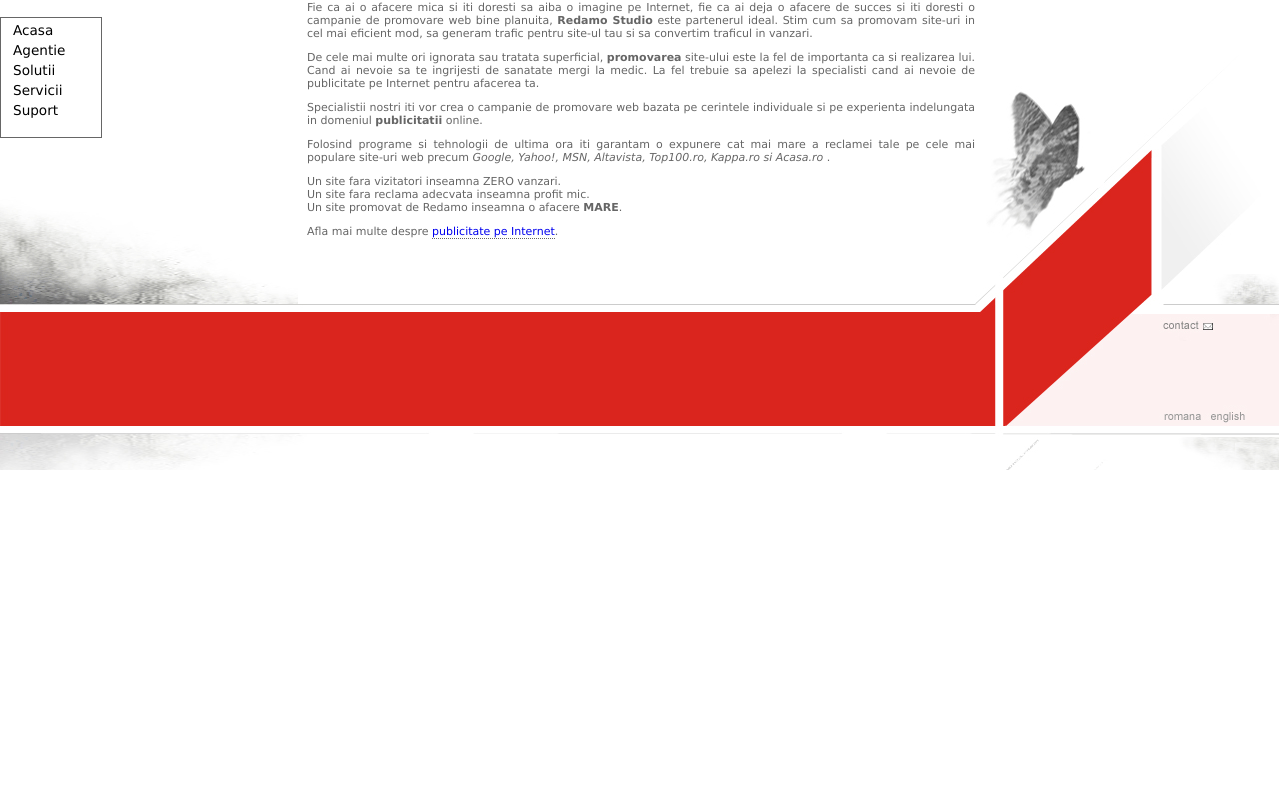
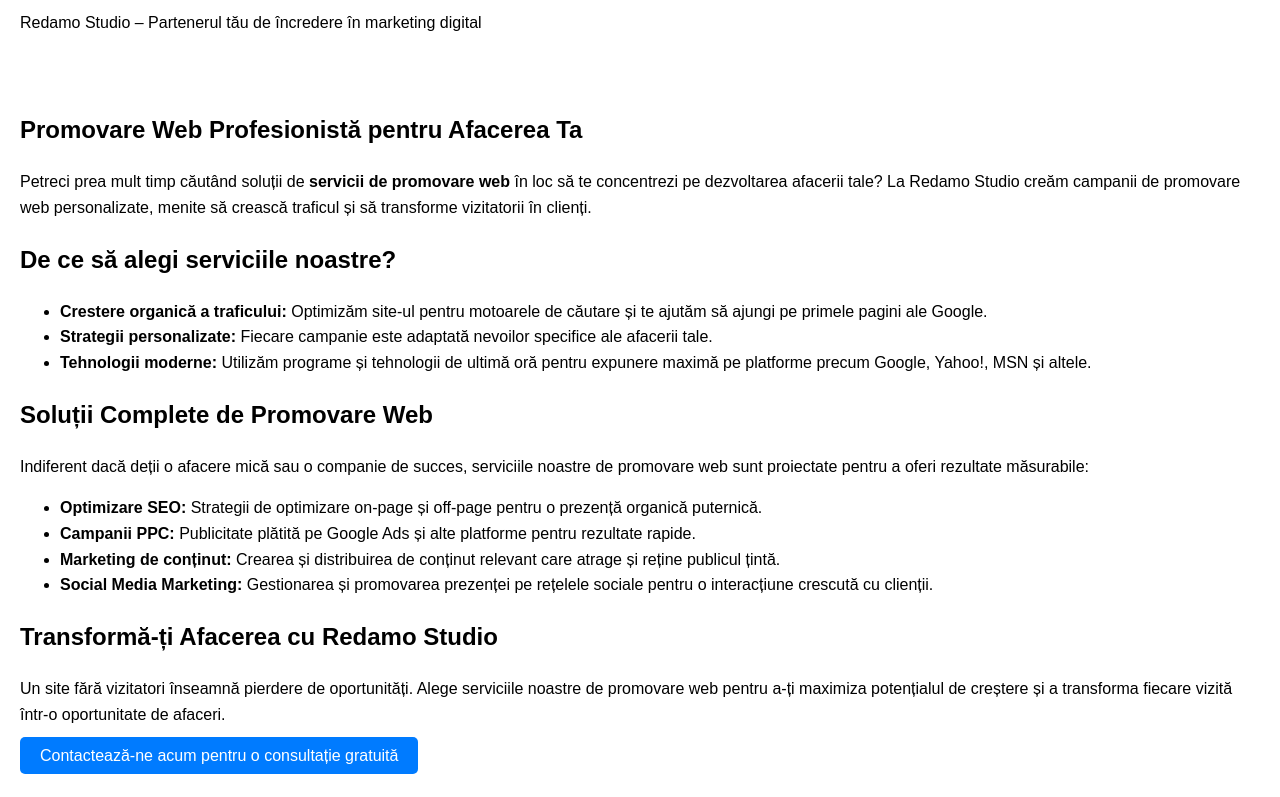
Before and after one commit to cristianstoica/www-redamo-com, a website: page src/index.html in a window 1280 px wide. Shown: the part 130-927 px from the top of the page. Before the commit the page ends 800 px from the top, so only its background shows below. Drawn offline with Linux system fonts and the light colour scheme.

Commit message:
First draft of SEO

```diff
--- a/src/index.html
+++ b/src/index.html
@@ -1,85 +1,83 @@
-<HTML><!-- InstanceBegin template="/Templates/butterfly.dwt" codeOutsideHTMLIsLocked="false" -->
-<HEAD>
-<!-- InstanceBeginEditable name="doctitle" -->
-<TITLE>Servicii de promovare web site :: REDAMO STUDIO</TITLE>
-<!-- InstanceEndEditable -->
-<!-- InstanceBeginEditable name="head" -->
-<meta name="description" content="Agentie specializata pe e-marketing ofera servicii promovare web si publicitate pentru companii din Romania si strainatate.">
-<meta name="keywords" content="publicitate internet campanie marketing reclama promovare web site afacere online optimizare motoare de cautare trafic studio">
-<!-- InstanceEndEditable -->
-<META HTTP-EQUIV="Content-Type" CONTENT="text/html; charset=iso-8859-1">
-<link rel="stylesheet" type="text/css" href="redamo.css">
-</HEAD>
-<BODY>
-<TABLE BORDER=0 CELLPADDING=0 CELLSPACING=0>
-  <TR>
-    <TD HEIGHT=325 ROWSPAN=2 BGCOLOR=#FFFFFF><p><img src="images/logo.png" alt="studio de publicitate" width="197" height="64" hspace="10" vspace="10"></p>
-      <div class="subs-navbar">
-        <ul>
-          <li><a href="index.html">Acasa</a></li>
-          <li><a href="portfolio.html">Agentie</a></li>
-          <li><a href="internet.html">Solutii</a></li>
-          <li><a href="oferta.html">Servicii</a></li>
-          <li><a href="/">Suport</a></li>
-        </ul>
-      </div></TD>
-    <TD HEIGHT=434 ROWSPAN=3 BGCOLOR=#FFFFFF width="100%"><div class="content"><!-- InstanceBeginEditable name="content" -->
-		<h4>Petreci mai mult timp cautand solutii de promovare web profesioniste decat sa te concentrezi asupra afacerii tale?</h4>
-        <p>Vrei ca <b>reclama</b> ta sa fie pe Internet? Vrei mai multe rezultate din traficul actual al site-ului tau?</p>
-        <p>Fie ca ai o afacere mica si iti doresti sa aiba o imagine pe Internet, fie ca ai deja o afacere de succes si iti doresti o campanie de promovare web bine planuita, <b>Redamo Studio</b> este partenerul ideal. Stim cum sa promovam site-uri in cel mai eficient mod, sa generam trafic pentru site-ul tau si sa convertim traficul in vanzari.</p>
-        <p>De cele mai multe ori ignorata sau tratata superficial, <b>promovarea</b> site-ului este la fel de importanta ca si realizarea lui. Cand ai nevoie sa te ingrijesti de sanatate mergi la medic. La fel trebuie sa apelezi la specialisti cand ai nevoie de publicitate pe Internet pentru afacerea ta.</p>
-        <p>Specialistii nostri iti vor crea o campanie de promovare web bazata pe cerintele individuale si pe experienta indelungata in domeniul <b>publicitatii</b> online.</p>
-        <p>Folosind programe si tehnologii de ultima ora iti garantam o expunere cat mai mare a reclamei tale pe cele mai populare site-uri web precum <i>Google, Yahoo!, MSN, Altavista, Top100.ro, Kappa.ro si Acasa.ro</i> .</p>
-        <p>Un site fara vizitatori inseamna ZERO vanzari.<br>
-          Un site fara reclama adecvata inseamna profit <span class="mic">mic</span>.<br>
-          Un site promovat de Redamo inseamna o afacere <b>MARE</b>.</p>
-        <p>Afla mai multe despre <a href="internet.html" class="term" title="internet">publicitate pe Internet</a>.</p>
-        <!-- InstanceEndEditable --></div></TD>
-    <TD COLSPAN=2 BGCOLOR=#FFFFFF align="right"></TD>
-    <TD> <IMG SRC="images/spacer.gif" WIDTH=1 HEIGHT=176 ALT=""></TD>
-  </TR>
-  <TR>
-    <TD COLSPAN=2 ROWSPAN=3 valign="bottom"> <IMG SRC="images/redamo_04.gif" ALT="afacere pe internet vanzari online campanie promovare web servicii de reclama solutii pentru a creste traficul siteului" WIDTH=304 HEIGHT=259></TD>
-    <TD> <IMG SRC="images/spacer.gif" WIDTH=1 HEIGHT=149 ALT=""></TD>
-  </TR>
-  <TR>
-    <TD ROWSPAN=3 valign="bottom"> <IMG SRC="images/redamo_05.gif" WIDTH=307 HEIGHT=117></TD>
-    <TD> <IMG SRC="images/spacer.gif" WIDTH=1 HEIGHT=109 ALT=""></TD>
-  </TR>
-  <TR>
-    <TD style="background:url(images/redamo_06.gif);" height=1></TD>
-    <TD> <IMG SRC="images/spacer.gif" WIDTH=1 HEIGHT=1 ALT=""></TD>
-  </TR>
-  <TR>
-    <TD BGCOLOR=#FFFFFF style="background:url(images/spacer.gif);" height=7></TD>
-    <TD ROWSPAN=5> <IMG SRC="images/redamo_08.gif" WIDTH=165 HEIGHT=165></TD>
-    <TD ROWSPAN=2 BGCOLOR=#FFFFFF> <IMG SRC="images/spacer.gif" WIDTH=139 HEIGHT=9 ALT=""></TD>
-    <TD> <IMG SRC="images/spacer.gif" WIDTH=1 HEIGHT=7 ALT=""></TD>
-  </TR>
-  <TR>
-    <TD ROWSPAN=2> <IMG SRC="images/redamo_10.gif" WIDTH=307 HEIGHT=114 ALT=""></TD>
-    <TD ROWSPAN=2 style="background:url(images/redamo_11.gif);" height="114"> </TD>
-    <TD> <IMG SRC="images/spacer.gif" WIDTH=1 HEIGHT=2 ALT=""></TD>
-  </TR>
-  <TR>
-    <TD> <IMG SRC="images/redamo_12.gif" ALT="" WIDTH=139 HEIGHT=112 border="0" usemap="#Map"></TD>
-    <TD> <IMG SRC="images/spacer.gif" WIDTH=1 HEIGHT=112 ALT=""></TD>
-  </TR>
-  <TR>
-    <TD ROWSPAN=2> <IMG SRC="images/redamo_13.gif" WIDTH=307 HEIGHT=44></TD>
-    <TD BGCOLOR=#FFFFFF style="background:url(images/redamo_14.gif);" height=8> </TD>
-    <TD ROWSPAN=2> <IMG SRC="images/redamo_15.gif" WIDTH=139 HEIGHT=44 ALT=""></TD>
-    <TD> <IMG SRC="images/spacer.gif" WIDTH=1 HEIGHT=8 ALT=""></TD>
-  </TR>
-  <TR>
-    <TD HEIGHT=36 BGCOLOR=#FFFFFF>&nbsp;</TD>
-    <TD> <IMG SRC="images/spacer.gif" WIDTH=1 HEIGHT=36 ALT=""></TD>
-  </TR>
-</TABLE>
-<map name="Map">
-  <area shape="rect" coords="17,4,80,22" href="contact" target="_top" alt="contact">
-  <area shape="rect" coords="20,95,64,110" href="index.html" target="_top" alt="romana">
-  <area shape="rect" coords="67,95,116,110" href="en/index.html" target="_top" alt="english">
-</map>
-</BODY>
-<!-- InstanceEnd --></HTML>
+<!DOCTYPE html>
+<html lang="ro">
+<head>
+  <meta charset="UTF-8">
+  <meta name="viewport" content="width=device-width, initial-scale=1">
+  <title>Servicii de Promovare Web | Redamo Studio - Partenerul Tău de Încredere</title>
+  <meta name="description" content="Descoperă servicii de promovare web profesioniste de la Redamo Studio. Creștem vizibilitatea și traficul site-ului tău prin strategii personalizate de marketing digital.">
+  <meta name="keywords" content="servicii de promovare web, publicitate online, marketing digital, campanie promovare web, Redamo Studio">
+  <!-- Open Graph -->
+  <meta property="og:title" content="Servicii de Promovare Web | Redamo Studio">
+  <meta property="og:description" content="Folosind tehnologii moderne și strategii personalizate, Redamo Studio oferă servicii de promovare web care transformă vizitatorii în clienți.">
+  <meta property="og:url" content="https://www.redamo.com">
+  <meta property="og:type" content="website">
+  <!-- Twitter Card -->
+  <meta name="twitter:title" content="Servicii de Promovare Web | Redamo Studio">
+  <meta name="twitter:description" content="Alege Redamo Studio pentru servicii de promovare web eficiente și adaptate nevoilor afacerii tale.">
+  <link rel="canonical" href="https://www.redamo.com">
+  <style>
+    /* Stilizare de bază pentru un design curat și responsive */
+    body { font-family: Arial, sans-serif; line-height: 1.6; margin: 0; padding: 0; }
+    header, main, footer { padding: 20px; }
+    nav a { margin-right: 15px; text-decoration: none; color: #333; }
+    .cta-button { background-color: #007BFF; color: #fff; padding: 10px 20px; text-decoration: none; border-radius: 5px; }
+  </style>
+</head>
+<body>
+  <header>
+    <nav>
+      <a href="/">Acasă</a>
+      <a href="/agentie">Agenție</a>
+      <a href="/solutii">Soluții</a>
+      <a href="/servicii">Servicii</a>
+      <a href="/contact">Contact</a>
+    </nav>
+    <h1>Servicii de Promovare Web</h1>
+    <p>Redamo Studio – Partenerul tău de încredere în marketing digital</p>
+  </header>
+  <main>
+    <section id="intro">
+      <h2>Promovare Web Profesionistă pentru Afacerea Ta</h2>
+      <p>
+        Petreci prea mult timp căutând soluții de <strong>servicii de promovare web</strong> în loc să te concentrezi pe dezvoltarea afacerii tale? La Redamo Studio creăm campanii de promovare web personalizate, menite să crească traficul și să transforme vizitatorii în clienți.
+      </p>
+    </section>
+    <section id="benefits">
+      <h2>De ce să alegi serviciile noastre?</h2>
+      <ul>
+        <li><strong>Crestere organică a traficului:</strong> Optimizăm site-ul pentru motoarele de căutare și te ajutăm să ajungi pe primele pagini ale Google.</li>
+        <li><strong>Strategii personalizate:</strong> Fiecare campanie este adaptată nevoilor specifice ale afacerii tale.</li>
+        <li><strong>Tehnologii moderne:</strong> Utilizăm programe și tehnologii de ultimă oră pentru expunere maximă pe platforme precum Google, Yahoo!, MSN și altele.</li>
+      </ul>
+    </section>
+    <section id="services">
+      <h2>Soluții Complete de Promovare Web</h2>
+      <p>
+        Indiferent dacă deții o afacere mică sau o companie de succes, serviciile noastre de promovare web sunt proiectate pentru a oferi rezultate măsurabile:
+      </p>
+      <ul>
+        <li><strong>Optimizare SEO:</strong> Strategii de optimizare on-page și off-page pentru o prezență organică puternică.</li>
+        <li><strong>Campanii PPC:</strong> Publicitate plătită pe Google Ads și alte platforme pentru rezultate rapide.</li>
+        <li><strong>Marketing de conținut:</strong> Crearea și distribuirea de conținut relevant care atrage și reține publicul țintă.</li>
+        <li><strong>Social Media Marketing:</strong> Gestionarea și promovarea prezenței pe rețelele sociale pentru o interacțiune crescută cu clienții.</li>
+      </ul>
+    </section>
+    <section id="cta">
+      <h2>Transformă-ți Afacerea cu Redamo Studio</h2>
+      <p>
+        Un site fără vizitatori înseamnă pierdere de oportunități. Alege serviciile noastre de promovare web pentru a-ți maximiza potențialul de creștere și a transforma fiecare vizită într-o oportunitate de afaceri.
+      </p>
+      <p>
+        <a href="/contact" class="cta-button">Contactează-ne acum pentru o consultație gratuită</a>
+      </p>
+    </section>
+  </main>
+  <footer>
+    <p>&copy; 2025 Redamo Studio. Toate drepturile rezervate.</p>
+    <nav>
+      <a href="/privacy">Politica de confidențialitate</a> |
+      <a href="/terms">Termeni și condiții</a>
+    </nav>
+  </footer>
+</body>
+</html>
```
